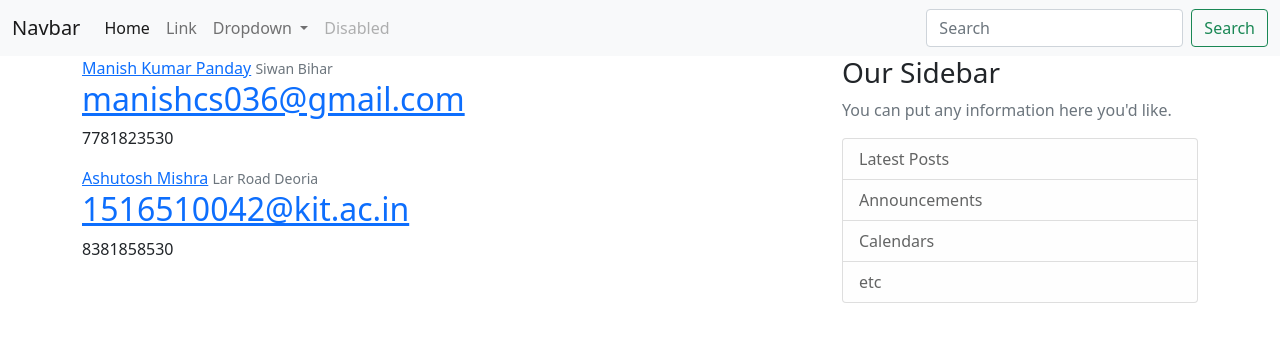
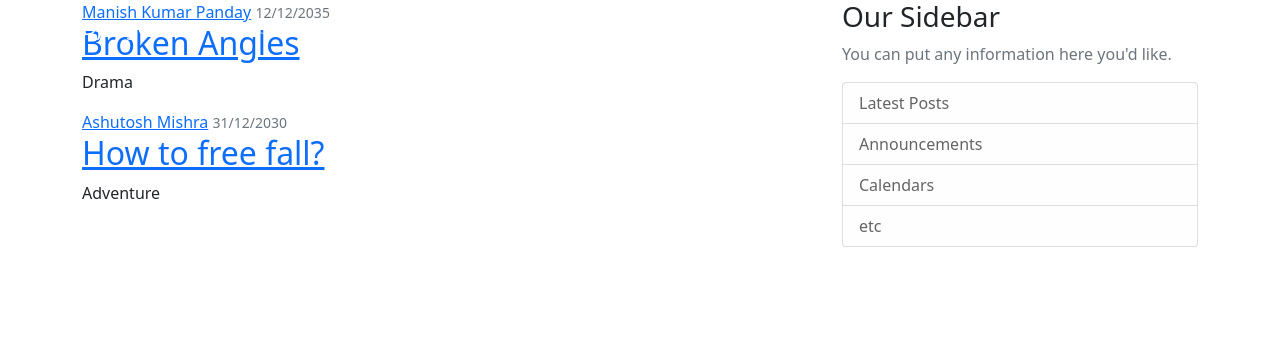
Before and after one commit to Manishcs076/Django, a Django app: page / in a window 1280 px wide. Shown: the top 342 px of the page. Run offline with Django 3.2, Linux system fonts and the light colour scheme; some libraries are stand-ins or nearby versions.

Commit message:
updating some values in views

```diff
--- a/Django/myproject/myProject/blog/templates/blog/base.html
+++ b/Django/myproject/myProject/blog/templates/blog/base.html
@@ -19,42 +19,27 @@
 
 </head>
 <body>
-  <nav class="navbar navbar-expand-lg navbar-light bg-light">
-    <div class="container-fluid">
-      <a class="navbar-brand" href="#">Navbar</a>
-      <button class="navbar-toggler" type="button" data-bs-toggle="collapse" data-bs-target="#navbarSupportedContent" aria-controls="navbarSupportedContent" aria-expanded="false" aria-label="Toggle navigation">
-      <span class="navbar-toggler-icon"></span>
-      </button>
-    <div class="collapse navbar-collapse" id="navbarSupportedContent">
-      <ul class="navbar-nav me-auto mb-2 mb-lg-0">
-        <li class="nav-item">
-          <a class="nav-link active" aria-current="page" href="#">Home</a>
-        </li>
-        <li class="nav-item">
-          <a class="nav-link" href="#">Link</a>
-        </li>
-        <li class="nav-item dropdown">
-          <a class="nav-link dropdown-toggle" href="#" id="navbarDropdown" role="button" data-bs-toggle="dropdown" aria-expanded="false">
-            Dropdown
-          </a>
-          <ul class="dropdown-menu" aria-labelledby="navbarDropdown">
-            <li><a class="dropdown-item" href="#">Action</a></li>
-            <li><a class="dropdown-item" href="#">Another action</a></li>
-            <li><hr class="dropdown-divider"></li>
-            <li><a class="dropdown-item" href="#">Something else here</a></li>
-          </ul>
-        </li>
-        <li class="nav-item">
-          <a class="nav-link disabled" href="#" tabindex="-1" aria-disabled="true">Disabled</a>
-        </li>
-      </ul>
-        <form class="d-flex">
-          <input class="form-control me-2" type="search" placeholder="Search" aria-label="Search">
-          <button class="btn btn-outline-success" type="submit">Search</button>
-        </form>
+  <header class="site-header">
+    <nav class="navbar navbar-expand-md navbar-dark bg-steel fixed-top">
+      <div class="container">
+        <a class="navbar-brand mr-4" href="/">Django Blog</a>
+          <button class="navbar-toggler" type="button" data-toggle="collapse" data-target="#navbarToggle" aria-controls="navbarToggle" aria-expanded="false" aria-label="Toggle navigation">
+            <span class="navbar-toggler-icon"></span>
+          </button>
+          <div class="collapse navbar-collapse" id="navbarToggle">
+            <div class="navbar-nav mr-auto">
+              <a class="nav-item nav-link" href="/">Home</a>
+              <a class="nav-item nav-link" href="/about">About</a>
+            </div>
+        <!-- Navbar Right Side -->
+            <div class="navbar-nav">
+              <a class="nav-item nav-link" href="#">Login</a>
+              <a class="nav-item nav-link" href="#">Register</a>
+            </div>
+          </div>
       </div>
-    </div>
-</nav>
+    </nav>
+  </header>
     <main role="main" class="container">
       <div class="row">
         <div class="col-md-8">
@@ -83,9 +68,9 @@
     <script src="https://cdn.jsdelivr.net/npm/bootstrap@5.0.0-beta2/dist/js/bootstrap.bundle.min.js" integrity="sha384-b5kHyXgcpbZJO/tY9Ul7kGkf1S0CWuKcCD38l8YkeH8z8QjE0GmW1gYU5S9FOnJ0" crossorigin="anonymous"></script>
 
     <!-- Option 2: Separate Popper and Bootstrap JS -->
-    <!--
+
     <script src="https://cdn.jsdelivr.net/npm/@popperjs/core@2.6.0/dist/umd/popper.min.js" integrity="sha384-KsvD1yqQ1/1+IA7gi3P0tyJcT3vR+NdBTt13hSJ2lnve8agRGXTTyNaBYmCR/Nwi" crossorigin="anonymous"></script>
     <script src="https://cdn.jsdelivr.net/npm/bootstrap@5.0.0-beta2/dist/js/bootstrap.min.js" integrity="sha384-nsg8ua9HAw1y0W1btsyWgBklPnCUAFLuTMS2G72MMONqmOymq585AcH49TLBQObG" crossorigin="anonymous"></script>
-    -->
+
 </body>
 </html>
--- a/Django/myproject/myProject/blog/templates/blog/home.html
+++ b/Django/myproject/myProject/blog/templates/blog/home.html
@@ -1,14 +1,15 @@
 {% extends "blog/base.html"%}
 {%block content%}
   {%for post in posts%}
+
     <article class="media content-section">
       <div class="media-body">
         <div class="article-metadata">
-          <a class="mr-2" href="#">{{ post.Name }}</a>
-            <small class="text-muted">{{ post.Address }}</small>
+          <a class="mr-2" href="#">{{ post.author }}</a>
+            <small class="text-muted">{{ post.date_posted }}</small>
         </div>
-            <h2><a class="article-title" href="#">{{ post.Email }}</a></h2>
-            <p class="article-content">{{ post.Mobile_number }}</p>
+          <h2><a class="article-title" href="#">{{ post.title }}</a></h2>
+          <p class="article-content">{{ post.content }}</p>
       </div>
     </article>
   {%endfor%}
--- a/Django/myproject/myProject/blog/views.py
+++ b/Django/myproject/myProject/blog/views.py
@@ -4,19 +4,19 @@
 
 posts = [
     {
-        'Name': "Manish Kumar Panday",
-        'Address': "Siwan Bihar",
-        'Email': "manishcs036@gmail.com",
-        'Mobile_number': 7781823530,
-        'Birthday': "14/10/1997",
+        'author': "Manish Kumar Panday",
+        'date_posted': "12/12/2035",
+        'title': "Broken Angles",
+        'content': "Drama",
+
     },
     {
 
-        'Name': "Ashutosh Mishra",
-        'Address': "Lar Road Deoria",
-        'Email': "1516510042@kit.ac.in",
-        'Mobile_number': 8381858530,
-        'Birthday': "17/02/1996",
+        'author': "Ashutosh Mishra",
+        'date_posted': "31/12/2030",
+        'title': "How to free fall?",
+        'content': "Adventure",
+
     }
     ]
 def home(request):
```
